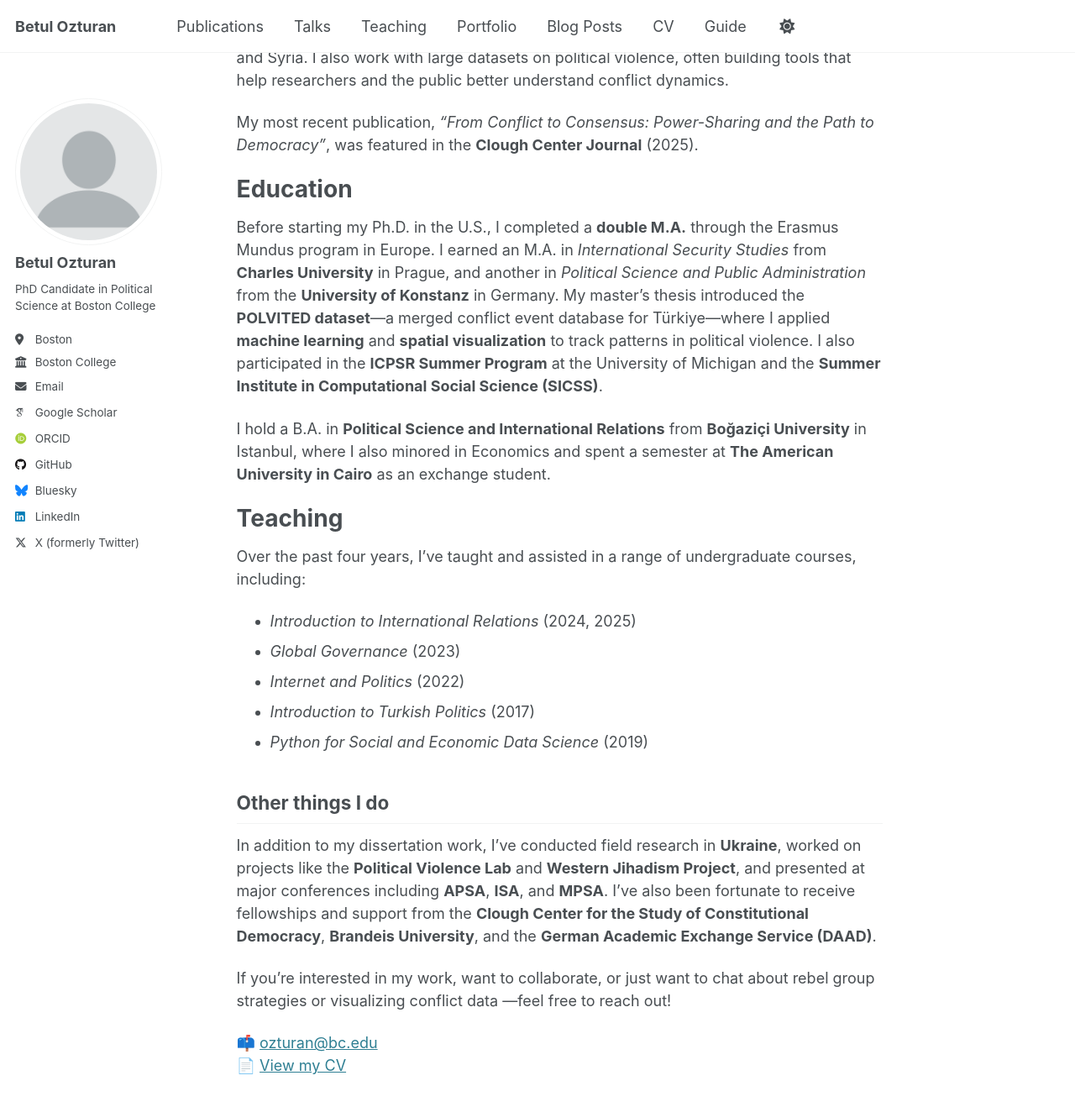
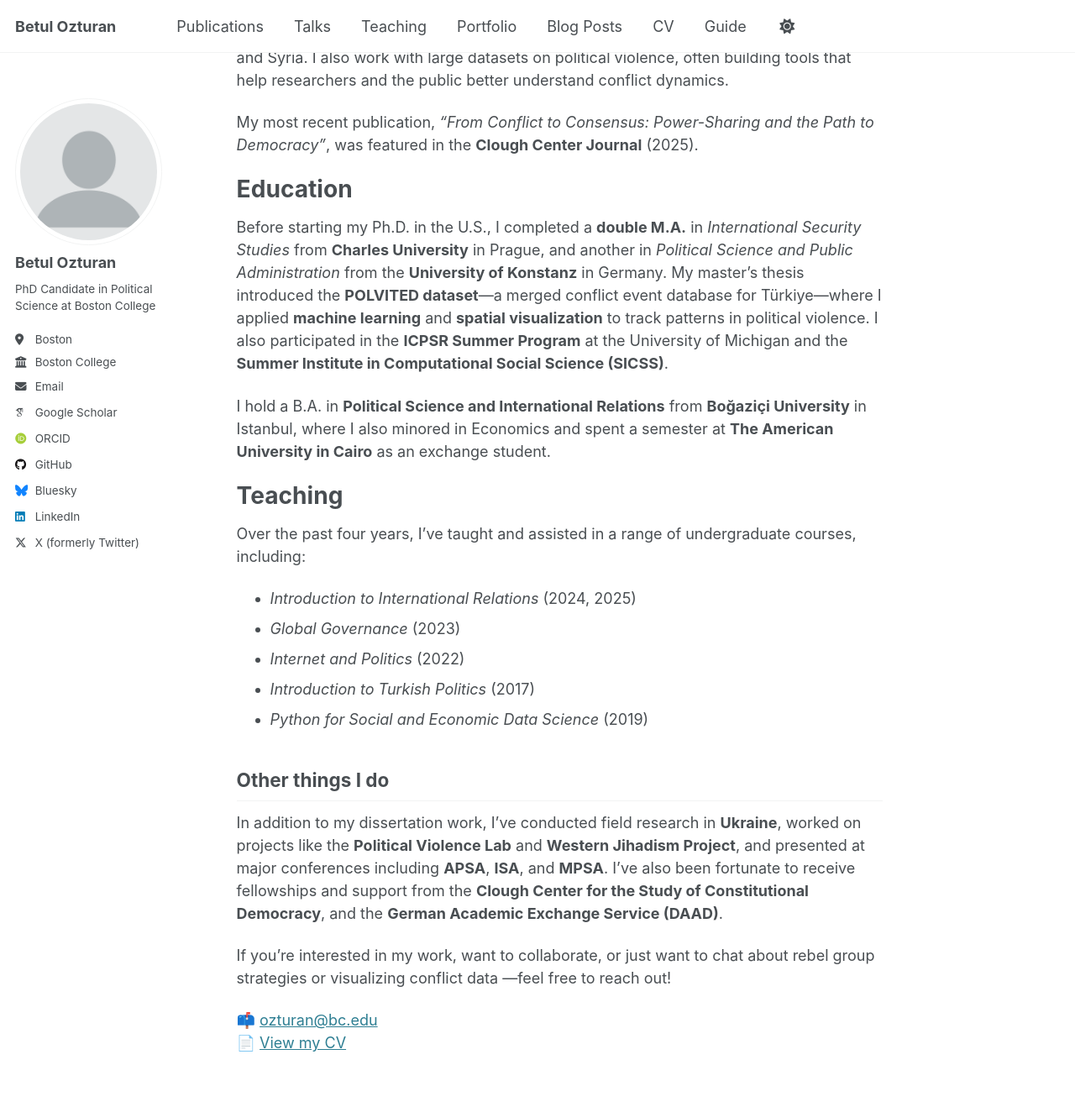
Before and after one commit to betulozturan/betulozturan.github.io, a Jekyll site: the page built from _pages/about.md, in a window 1280 px wide and 1400 px high, scrolled down 353 px. Shown: the top 1318 px of the window at 84% size. Built offline with Jekyll 4.4.1, drawn with Linux system fonts in a browser that asks for light colours; some web fonts are replaced.

Commit message:
Update about.md

```diff
--- a/_pages/about.md
+++ b/_pages/about.md
@@ -16,7 +16,7 @@ My most recent publication, *“From Conflict to Consensus: Power-Sharing and th
 Education
 ======
 
-Before starting my Ph.D. in the U.S., I completed a **double M.A.** through the Erasmus Mundus program in Europe. I earned an M.A. in *International Security Studies* from **Charles University** in Prague, and another in *Political Science and Public Administration* from the **University of Konstanz** in Germany. My master’s thesis introduced the **POLVITED dataset**—a merged conflict event database for Türkiye—where I applied **machine learning** and **spatial visualization** to track patterns in political violence. I also participated in the **ICPSR Summer Program** at the University of Michigan and the **Summer Institute in Computational Social Science (SICSS)**.
+Before starting my Ph.D. in the U.S., I completed a **double M.A.** in *International Security Studies* from **Charles University** in Prague, and another in *Political Science and Public Administration* from the **University of Konstanz** in Germany. My master’s thesis introduced the **POLVITED dataset**—a merged conflict event database for Türkiye—where I applied **machine learning** and **spatial visualization** to track patterns in political violence. I also participated in the **ICPSR Summer Program** at the University of Michigan and the **Summer Institute in Computational Social Science (SICSS)**.
 
 I hold a B.A. in **Political Science and International Relations** from **Boğaziçi University** in Istanbul, where I also minored in Economics and spent a semester at **The American University in Cairo** as an exchange student.
 
@@ -35,7 +35,7 @@ Over the past four years, I’ve taught and assisted in a range of undergraduate
 
 ## Other things I do
 
-In addition to my dissertation work, I’ve conducted field research in **Ukraine**, worked on projects like the **Political Violence Lab** and **Western Jihadism Project**, and presented at major conferences including **APSA**, **ISA**, and **MPSA**. I’ve also been fortunate to receive fellowships and support from the **Clough Center for the Study of Constitutional Democracy**, **Brandeis University**, and the **German Academic Exchange Service (DAAD)**.
+In addition to my dissertation work, I’ve conducted field research in **Ukraine**, worked on projects like the **Political Violence Lab** and **Western Jihadism Project**, and presented at major conferences including **APSA**, **ISA**, and **MPSA**. I’ve also been fortunate to receive fellowships and support from the **Clough Center for the Study of Constitutional Democracy**, and the **German Academic Exchange Service (DAAD)**.
 
 
 If you're interested in my work, want to collaborate, or just want to chat about rebel group strategies or visualizing conflict data —feel free to reach out!
```
